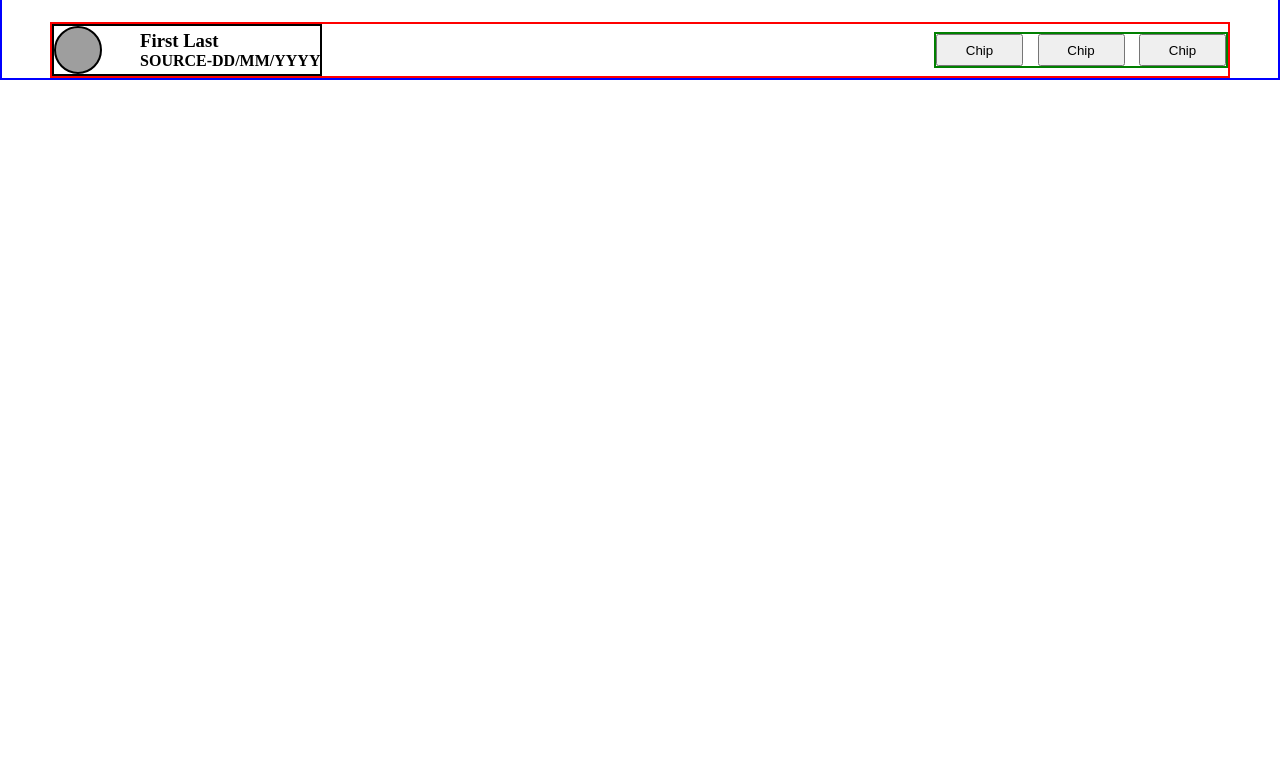
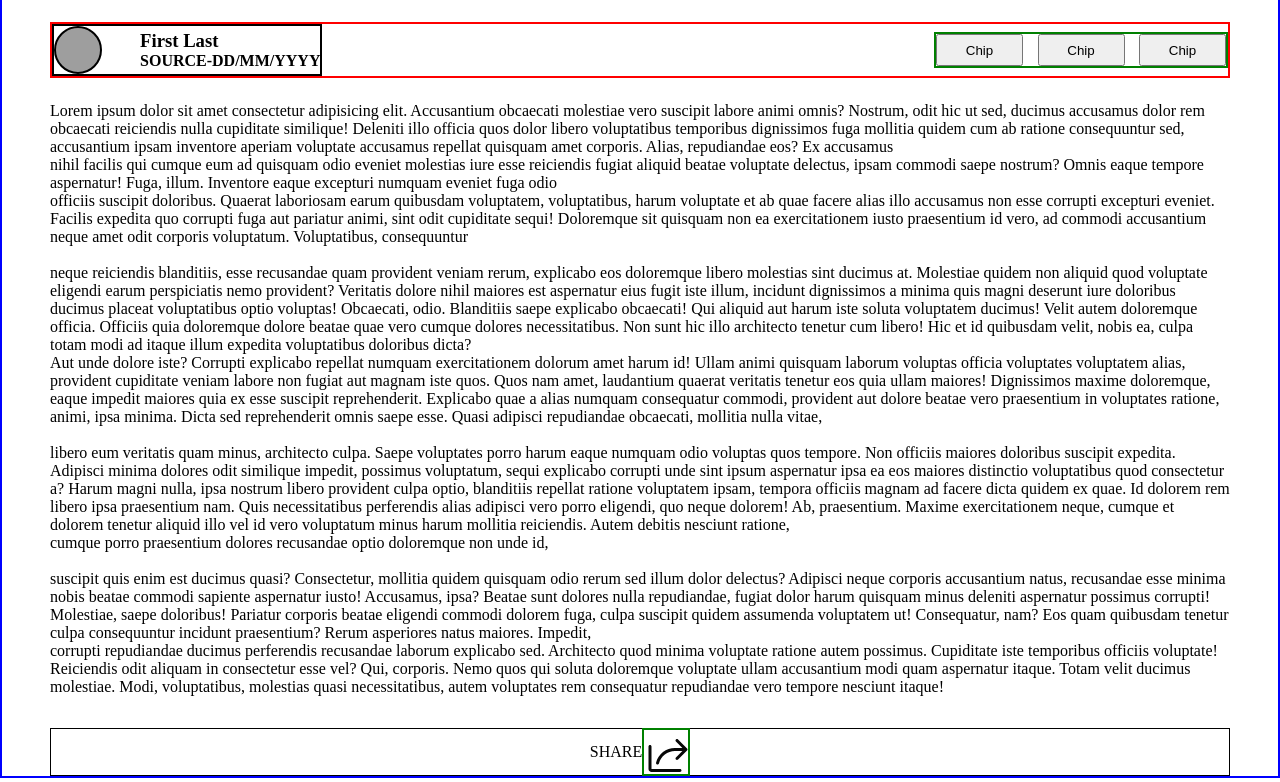
Before and after one commit to sahiba2503/NewFigma, a React (Vite) app: page /Contact in a window 1280 px wide. Shown: the part 986-1768 px from the top of the page. Before the commit the page ends 1066 px from the top, so only its background shows below. Built offline with nearby package versions, Linux system fonts and the light colour scheme; grey boxes are pictures that could not be loaded.

Commit message:
add contact page

```diff
--- a/src/App.css
+++ b/src/App.css
@@ -1102,3 +1102,20 @@ top:100px;
   width: 30%;
   padding: 0.4rem 0;
  }
+ .shareArrow{
+border: 1px solid black;
+width: 100%;
+height: 3rem;
+display: flex;
+flex-direction: row;
+justify-content: center;
+align-items: center;
+margin-top: 2rem;
+
+ }
+ .sharelog{
+  border: 2px solid green;
+  width: 3rem;
+  height: 3rem;
+
+ }
--- a/src/Contact.jsx
+++ b/src/Contact.jsx
@@ -4,7 +4,6 @@ import ContactFirstLast from "./ContactFirstLast"
 function Contact() {
   return (
     <div>
-
       < ContactGustav />
       < ContactFirstLast />
     </div>
--- a/src/ContactFirstLast.jsx
+++ b/src/ContactFirstLast.jsx
@@ -1,4 +1,5 @@
 import React from 'react'
+import iconsArrow from "/Icons_Phosphor.svg"
 
 function ContactFirstLast() {
   return (
@@ -18,7 +19,29 @@ function ContactFirstLast() {
         <button>Chip</button>
         </div>
         </div>
-
+      <div className="contactdetail">
+        <p>Lorem ipsum dolor sit amet consectetur adipisicing elit. Accusantium obcaecati molestiae vero suscipit labore animi omnis? Nostrum, odit hic ut sed, ducimus accusamus dolor rem obcaecati reiciendis nulla cupiditate similique!
+        Deleniti illo officia quos dolor libero voluptatibus temporibus dignissimos fuga mollitia quidem cum ab ratione consequuntur sed, accusantium ipsam inventore aperiam voluptate accusamus repellat quisquam amet corporis. Alias, repudiandae eos?
+        Ex accusamus <br></br>nihil facilis qui cumque eum ad quisquam odio eveniet molestias iure esse reiciendis fugiat aliquid beatae voluptate delectus, ipsam commodi saepe nostrum? Omnis eaque tempore aspernatur! Fuga, illum.
+        Inventore eaque excepturi numquam eveniet fuga odio<br></br> officiis suscipit doloribus. Quaerat laboriosam earum quibusdam voluptatem, voluptatibus, harum voluptate et ab quae facere alias illo accusamus non esse corrupti excepturi eveniet.
+        Facilis expedita quo corrupti fuga aut pariatur animi, sint odit cupiditate sequi! Doloremque sit quisquam non ea exercitationem iusto praesentium id vero, ad commodi accusantium neque amet odit corporis voluptatum.
+        Voluptatibus, consequuntur<br></br> <br></br>neque reiciendis blanditiis, esse recusandae quam provident veniam rerum, explicabo eos doloremque libero molestias sint ducimus at. Molestiae quidem non aliquid quod voluptate eligendi earum perspiciatis nemo provident?
+        Veritatis dolore nihil maiores est aspernatur eius fugit iste illum, incidunt dignissimos a minima quis magni deserunt iure doloribus ducimus placeat voluptatibus optio voluptas! Obcaecati, odio. Blanditiis saepe explicabo obcaecati!
+        Qui aliquid aut harum iste soluta voluptatem ducimus! Velit autem doloremque officia. Officiis quia doloremque dolore beatae quae vero cumque dolores necessitatibus. Non sunt hic illo architecto tenetur cum libero!
+        Hic et id quibusdam velit, nobis ea, culpa totam modi ad itaque illum expedita voluptatibus doloribus dicta?<br></br> Aut unde dolore iste? Corrupti explicabo repellat numquam exercitationem dolorum amet harum id!
+        Ullam animi quisquam laborum voluptas officia voluptates voluptatem alias, provident cupiditate veniam labore non fugiat aut magnam iste quos. Quos nam amet, laudantium quaerat veritatis tenetur eos quia ullam maiores!
+        Dignissimos maxime doloremque,<br></br> eaque impedit maiores quia ex esse suscipit reprehenderit. Explicabo quae a alias numquam consequatur commodi, provident aut dolore beatae vero praesentium in voluptates ratione, animi, ipsa minima.
+        Dicta sed reprehenderit omnis saepe esse. Quasi adipisci repudiandae obcaecati, mollitia nulla vitae,<br></br><br></br> libero eum veritatis quam minus, architecto culpa. Saepe voluptates porro harum eaque numquam odio voluptas quos tempore.
+        Non officiis maiores doloribus suscipit expedita. Adipisci minima dolores odit similique impedit, possimus voluptatum, sequi explicabo corrupti unde sint ipsum aspernatur ipsa ea eos maiores distinctio voluptatibus quod consectetur a?
+        Harum magni nulla, ipsa nostrum libero provident culpa optio, blanditiis repellat ratione voluptatem ipsam, tempora officiis magnam ad facere dicta quidem ex quae. Id dolorem rem libero ipsa praesentium nam.
+        Quis necessitatibus perferendis alias adipisci vero porro eligendi, quo neque dolorem! Ab, praesentium. Maxime exercitationem neque, cumque et dolorem tenetur aliquid illo vel id vero voluptatum minus harum mollitia reiciendis.
+        Autem debitis nesciunt ratione,<br></br> cumque porro praesentium dolores recusandae optio doloremque non unde id,<br></br><br></br> suscipit quis enim est ducimus quasi? Consectetur, mollitia quidem quisquam odio rerum sed illum dolor delectus?
+        Adipisci neque corporis accusantium natus, recusandae esse minima nobis beatae commodi sapiente aspernatur iusto! Accusamus, ipsa? Beatae sunt dolores nulla repudiandae, fugiat dolor harum quisquam minus deleniti aspernatur possimus corrupti!
+        Molestiae, saepe doloribus! Pariatur corporis beatae eligendi commodi dolorem fuga, culpa suscipit quidem assumenda voluptatem ut! Consequatur, nam? Eos quam quibusdam tenetur culpa consequuntur incidunt praesentium? Rerum asperiores natus maiores.
+        Impedit,<br></br> corrupti repudiandae ducimus perferendis recusandae laborum explicabo sed. Architecto quod minima voluptate ratione autem possimus. Cupiditate iste temporibus officiis voluptate! Reiciendis odit aliquam in consectetur esse vel? Qui, corporis.
+        Nemo quos qui soluta doloremque voluptate ullam accusantium modi quam aspernatur itaque. Totam velit ducimus molestiae. Modi, voluptatibus, molestias quasi necessitatibus, autem voluptates rem consequatur repudiandae vero tempore nesciunt itaque!</p>
+        <div className='shareArrow'>SHARE <div className='sharelog'><img src={iconsArrow} alt="" /></div></div>
+      </div>
     </div>
   )
 }
```
